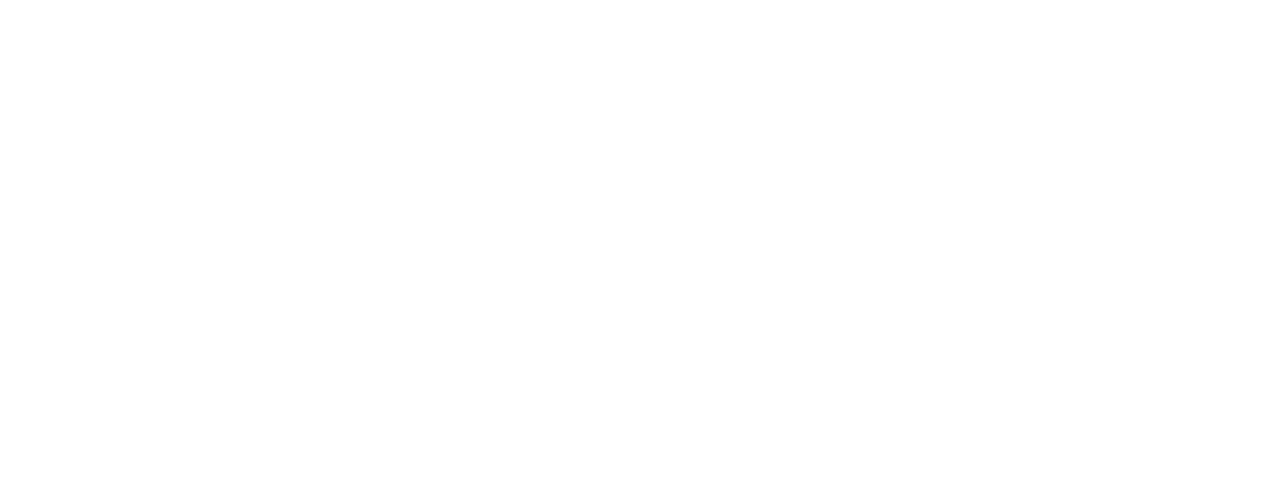
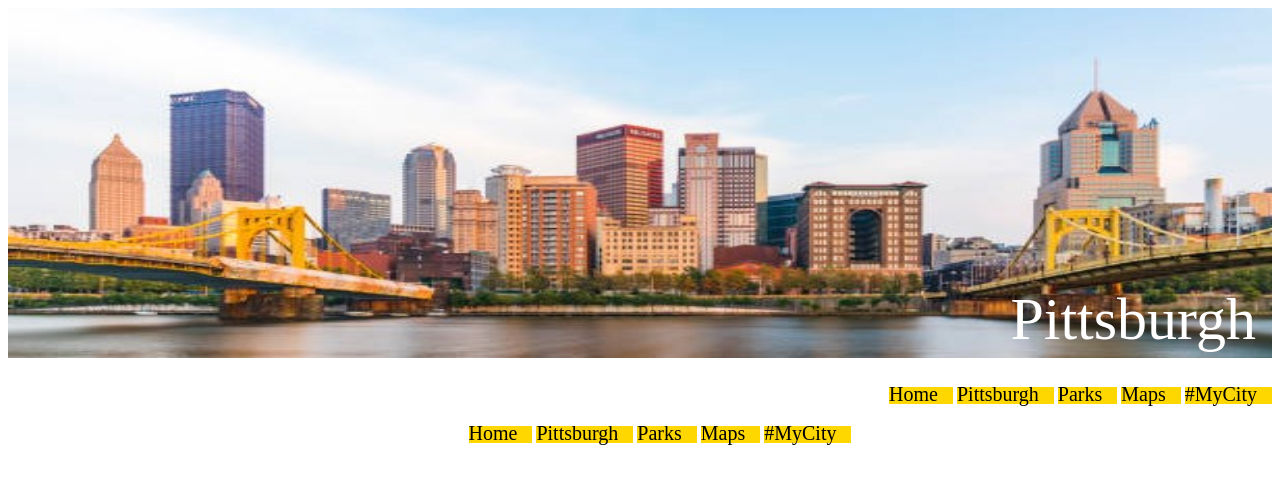
Before and after one commit to Jadyn-Jenkins/simple-travel-site, a plain HTML site: page city-images.html in a window 1280 px wide. Drawn offline with Linux system fonts and the light colour scheme.

Commit message:
Fleshed out index.html

```diff
--- a/city-images.html
+++ b/city-images.html
@@ -0,0 +1,49 @@
+<!DOCTYPE html>
+    <html lang="en">
+    <head>
+        <meta charset="UTF-8">
+        <meta http-equiv="X-UA-Compatible" content="IE=edge">
+        <meta name="viewport" content="width=device-width, initial-scale=1.0">
+        <title>Home Page</title>
+        <link type="text/css" rel="stylesheet" href="/styles/stylesheet.css">
+    </head>
+
+    <body>
+        <header>
+            <div class="container">
+                <img src="/images/pgh-header.jpg" alt="Picture of the Point in pittsburgh" height="350px" width="100%">
+                <div class="br">Pittsburgh</div>
+           </div>
+
+             <h1>
+
+            </h1>
+        </header>
+
+        <nav class="main-nav">
+            <ul>
+                <li><a href="/index.html">Home</a></li>
+                <li><a href="/city-images.html">Pittsburgh</a></li>
+                <li><a href="/error-page.html" target="_blank">Parks</a></li>
+                <li><a href="/error-page.html" target="_blank">Maps</a></li>
+                <li><a href="/error-page.html" target="_blank">#MyCity</a></li>
+            </ul>
+        </nav>
+
+        <main>
+
+        </main>
+
+        <footer>
+            <nav class="foot-nav">
+                <ul>
+                    <li><a href="/index.html">Home</a></li>
+                    <li><a href="/city-images.html">Pittsburgh</a></li>
+                    <li><a href="/error-page.html" target="_blank">Parks</a></li>
+                    <li><a href="/error-page.html" target="_blank">Maps</a></li>
+                    <li><a href="/error-page.html" target="_blank">#MyCity</a></li>
+                </ul>
+            </nav>
+        </footer>
+    </body>
+</html>
```
Also changed, not shown: index.html (+17 -1 lines).
